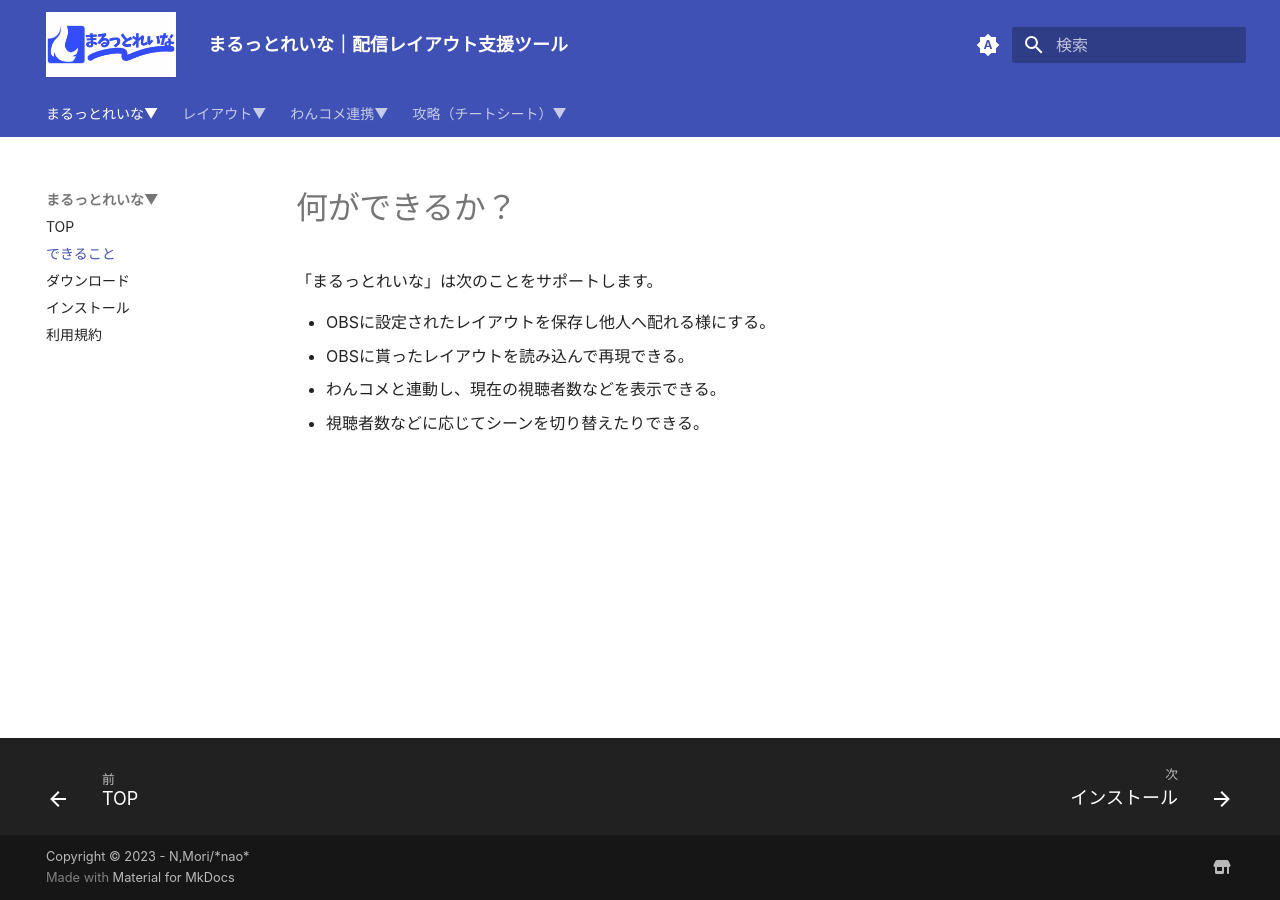
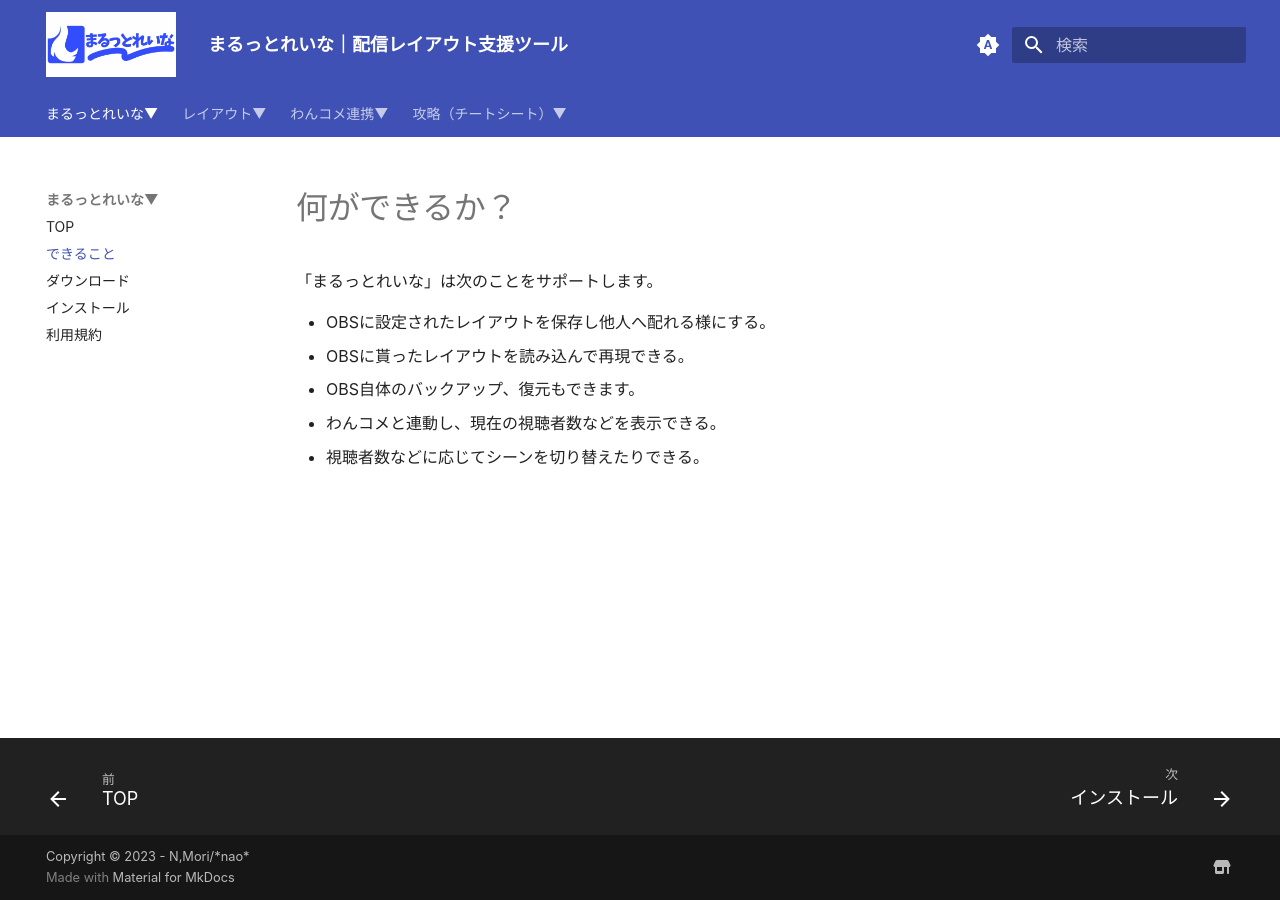
Before and after one commit to nmori/Layna-Docs-Src, an MkDocs documentation site: the page built from docs/spec.md, in a window 1280 px wide. Built offline with MkDocs 1.6.1 and Material for MkDocs 9.7.7, drawn with Linux system fonts in a browser that asks for light colours; nearby versions of some CDN libraries; some web fonts are replaced.

Commit message:
説明を追加

```diff
--- a/docs/spec.md
+++ b/docs/spec.md
@@ -4,5 +4,6 @@
 
 * OBSに設定されたレイアウトを保存し他人へ配れる様にする。
 * OBSに貰ったレイアウトを読み込んで再現できる。
+* OBS自体のバックアップ、復元もできます。
 * わんコメと連動し、現在の視聴者数などを表示できる。
 * 視聴者数などに応じてシーンを切り替えたりできる。
```
